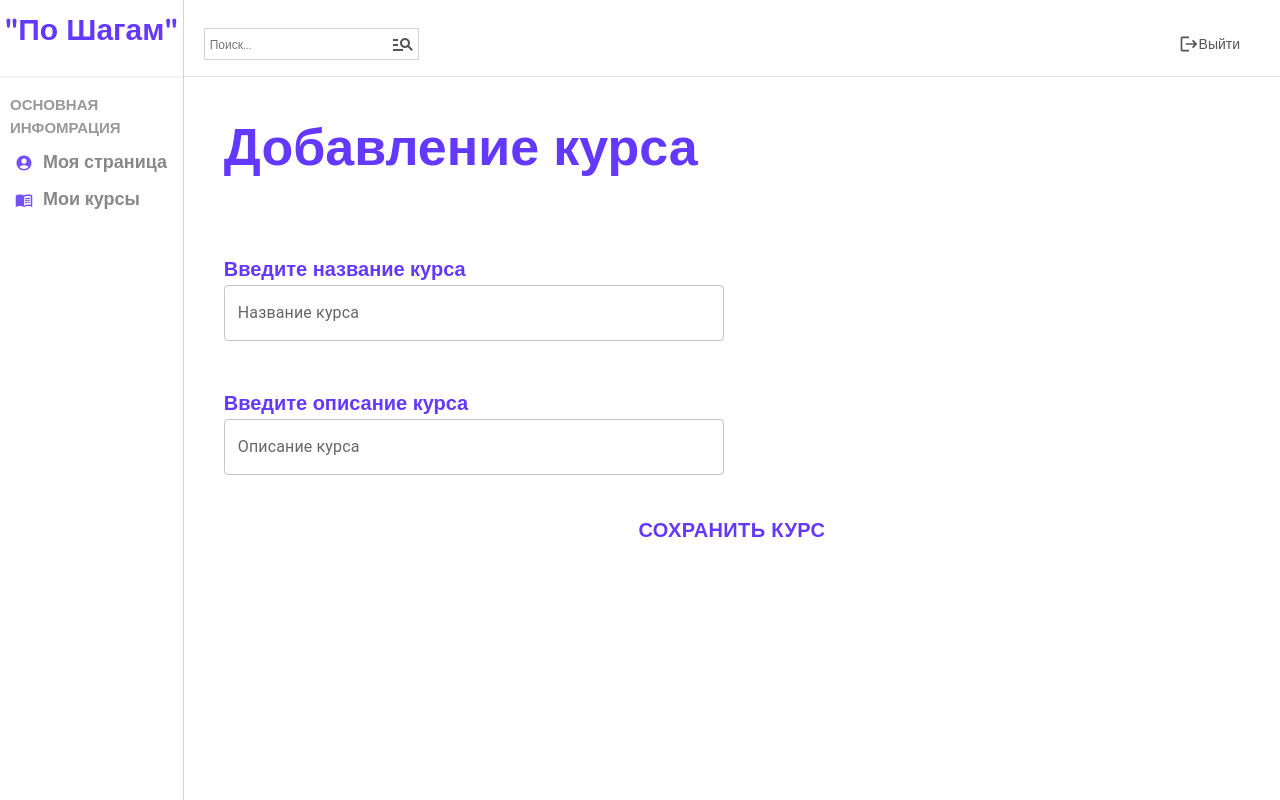
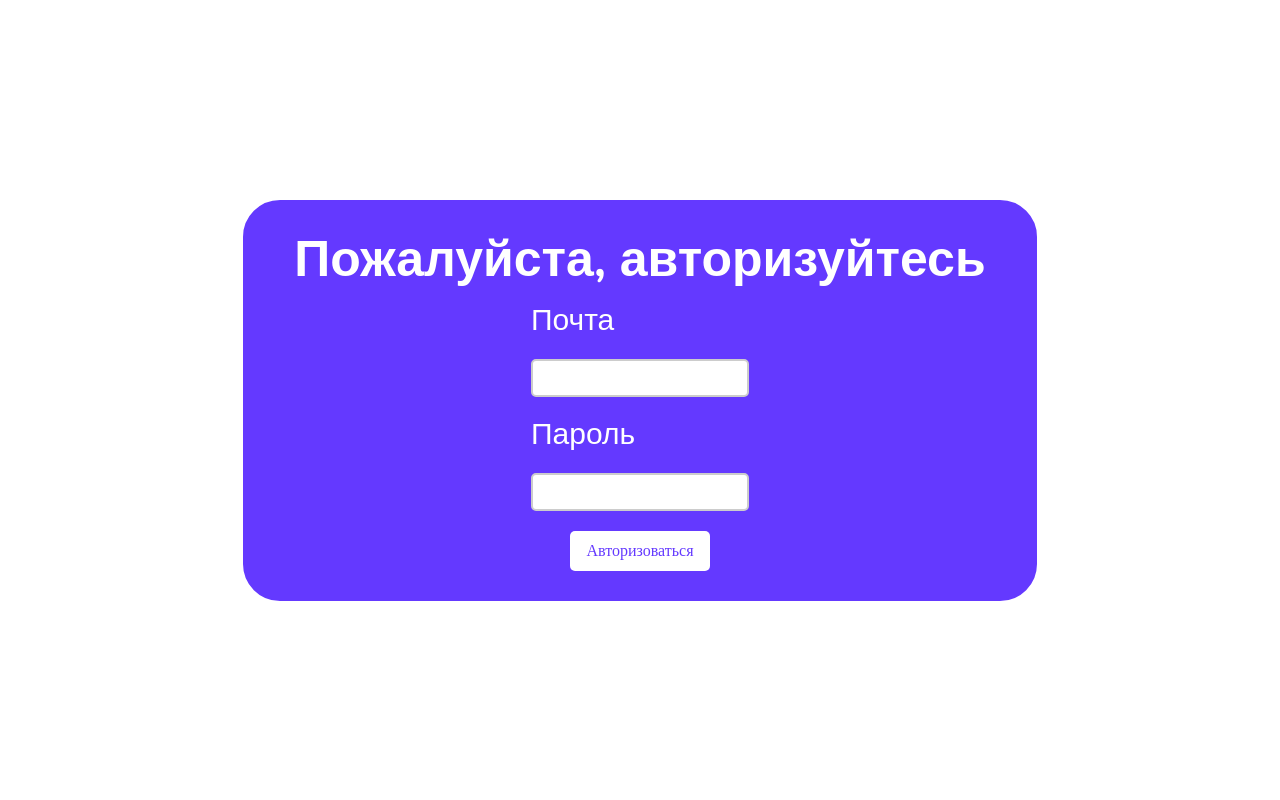
Before and after one commit to gorohov09/online-school-app, a React (Create React App) app: page /addCourse in a window 1280 px wide. Built offline with nearby package versions, Linux system fonts and the light colour scheme.

Commit message:
Страница авторизации + авторизация

```diff
--- a/src/App.jsx
+++ b/src/App.jsx
@@ -4,16 +4,27 @@ import CoursesPage from "./pages/course/CoursesPage";
 import AddCoursePage from "./pages/course/addCourse/AddCoursePage";
 import CourseSinglePage from "./pages/course/courseSinglePage/CourseSinglePage";
 import { BrowserRouter, Routes, Route } from "react-router-dom";
+import useToken from "./hooks/useToken";
+import { useState } from "react";
 
 function App() {
-  return (
+
+	const [isAuth, setIsAuth] = useState(false);
+	const { token, setToken } = useToken();
+
+	if(!token && !isAuth) {
+		console.log('Токена нет')
+		return <LoginPage setToken={setToken} setIsAuth={setIsAuth}/>
+	}
+
+  	return (
     <div className="App">
 		<BrowserRouter>
             <Routes>
-                <Route path="/" element={<HomePage />} />
-				<Route path="/courses" element={<CoursesPage />} />
-				<Route path="/courses/:courseId" element={<CourseSinglePage />} />
-				<Route path="/addCourse" element={<AddCoursePage />} />
+                <Route path="/" element={<HomePage setIsAuth={setIsAuth}/>} />
+				<Route path="/courses" element={<CoursesPage setIsAuth={setIsAuth}/>} />
+				<Route path="/courses/:courseId" element={<CourseSinglePage setIsAuth={setIsAuth}/>} />
+				<Route path="/addCourse" element={<AddCoursePage setIsAuth={setIsAuth}/>} />
             	<Route path="/login" element={<LoginPage />}/>
             </Routes>
         </BrowserRouter>
--- a/src/components/navbar/Navbar.jsx
+++ b/src/components/navbar/Navbar.jsx
@@ -3,7 +3,13 @@ import LogoutIcon from '@mui/icons-material/Logout';
 
 import "./navbar.scss"
 
-const Navbar = () => {
+const Navbar = ({setIsAuth}) => {
+
+    const handleAuth = () => {
+        sessionStorage.clear();
+        setIsAuth(false);
+    }
+
     return (
         <div className="navbar">
             <div className="wrapper">
@@ -13,9 +19,9 @@ const Navbar = () => {
                 </div>
 
                 <div className="items">
-                    <div className="item">
+                    <div onClick={handleAuth} className="item">
                         <LogoutIcon className='icon'/>
-                        Выйти
+                        <span>Выйти</span>
                     </div>
                 </div>
             </div>
--- a/src/components/navbar/navbar.scss
+++ b/src/components/navbar/navbar.scss
@@ -35,9 +35,13 @@
             align-items: center;
 
             .item {
+                :hover{
+                    color: #6439ff;
+                }
                 display: flex;
                 align-items: center;
                 margin-right: 20px;
+                cursor: pointer;
 
                 .icon {
                     font-size: 20px;
--- /dev/null
+++ b/src/hooks/useToken.jsx
@@ -0,0 +1,21 @@
+import { useState } from 'react';
+
+export default function useToken() {
+    const getToken = () => {
+        const tokenString = sessionStorage.getItem('token');
+        const userToken = JSON.parse(tokenString);
+        return userToken;
+    };
+
+    const [token, setToken] = useState(getToken());
+
+    const saveToken = userToken => {
+        sessionStorage.setItem('token', JSON.stringify(userToken));
+        setToken(token);
+    };
+
+    return {
+        setToken: saveToken,
+        token
+    }
+}
--- a/src/pages/course/CoursesPage.jsx
+++ b/src/pages/course/CoursesPage.jsx
@@ -7,12 +7,12 @@ import { Link } from 'react-router-dom'
 
 import './coursesPage.scss';
 
-const CoursesPage = () => {
+const CoursesPage = ({setIsAuth}) => {
     return (
         <div className="course">
             <Sidebar />
             <div className="courseContainer">
-                <Navbar />
+                <Navbar setIsAuth={setIsAuth}/>
                 <div className="courses">
                     <div className="operation">
                         <Stack direction="row" spacing={2}>
--- a/src/pages/course/addCourse/AddCoursePage.jsx
+++ b/src/pages/course/addCourse/AddCoursePage.jsx
@@ -12,7 +12,7 @@ import { useState } from "react";
 
 import './addCoursePage.scss';
 
-const AddCoursePage = () => {
+const AddCoursePage = ({setIsAuth}) => {
 
     const [loading, setLoading] = useState(false);
     const navigate = useNavigate();
@@ -43,7 +43,7 @@ const AddCoursePage = () => {
         <div className="course">
             <Sidebar />
             <div className="courseContainer">
-                <Navbar />
+                <Navbar setIsAuth={setIsAuth}/>
                 <div className="addCourse">
                     {
                         !loading ?
--- a/src/pages/home/HomePage.jsx
+++ b/src/pages/home/HomePage.jsx
@@ -6,12 +6,12 @@ import WidgetInfo from '../../components/widgetInfo/WidgetInfo';
 
 import "./homePage.scss";
 
-const HomePage = () => {
+const HomePage = ({setIsAuth}) => {
     return (
         <div className="home">
             <Sidebar />
             <div className="homeContainer">
-                <Navbar />
+                <Navbar setIsAuth={setIsAuth}/>
                 <div className="widgets">
                     <WidgetInfo type="students"/>
                     <WidgetInfo type="courses"/>
--- a/src/pages/login/LoginPage.jsx
+++ b/src/pages/login/LoginPage.jsx
@@ -1,11 +1,67 @@
-import React from "react";
+import {useState} from "react";
 import "./loginPage.scss";
 
-const LoginPage = () => {
+async function loginUser(credentials) {
+	return fetch('http://localhost:5259/api/auth/login', {
+	  method: 'POST',
+	  headers: {
+		'Content-Type': 'application/json'
+	  },
+	  body: JSON.stringify(credentials)
+	}).then(data => data.json())
+}
+
+const LoginPage = ({setToken, setIsAuth}) => {
+
+	const [email, setEmail] = useState();
+  	const [password, setPassword] = useState();
+
+	const handleSubmit = async e => {
+		e.preventDefault();
+		const data = await loginUser({
+			email: email,
+		  	password: password
+		});
+
+		console.log(data);
+
+		if (data?.status === 500){
+			console.log('Очистка формы')
+			e.target.reset();
+		}
+		else{
+			setToken(data.token);
+			setIsAuth(true);
+		}
+
+	}
+
     return (
-        <div>
-            Login
-        </div>
+		<div className="login-section">
+			<div className="login-wrapper">
+				<h1>Пожалуйста, авторизуйтесь</h1>
+				<form onSubmit={handleSubmit}>
+      				<div className="form">
+					  	<div className="email">
+					  		<label>
+        						<p>Почта</p>
+        						<input type="text" onChange={e => setEmail(e.target.value)}/>
+      						</label>
+						</div>
+      					<div className="password">
+							<label>
+        						<p>Пароль</p>
+        						<input type="password" onChange={e => setPassword(e.target.value)}/>
+      						</label>
+						</div>
+      					<div className="button">
+        					<button type="submit">Авторизоваться</button>
+      					</div>
+					</div>
+    			</form>
+			</div>
+		</div>
+
     )
 }
 
--- a/src/pages/login/loginPage.scss
+++ b/src/pages/login/loginPage.scss
@@ -0,0 +1,94 @@
+.login-section{
+    width: 100%;
+    height: 100%;
+    position: fixed;
+    top: 0;
+    left: 0;
+    display: flex;
+    overflow: auto;
+
+    .login-wrapper {
+        width: 800px;
+        padding: 30px;
+        margin: auto;
+        display: flex;
+        flex-direction: column;
+        align-items: center;
+        background-color: #6439ff;
+        border: 3px solid white;
+        border-radius: 40px;
+
+        .form{
+            display: flex;
+            flex-direction: column;
+            justify-content: space-between;
+            align-items: center;
+
+            .email {
+                p {
+                    font-size: 30px;
+                    font-weight: 500;
+                    color: white;
+                }
+
+                input[type=text] {
+                    padding:5px;
+                    border:2px solid #ccc;
+                    -webkit-border-radius: 5px;
+                    border-radius: 5px;
+                }
+
+                input[type=text]:focus {
+                    border-color:#333;
+                }
+
+                margin-bottom: 15px;
+            }
+
+            .password {
+                p {
+                    font-size: 30px;
+                    font-weight: 500;
+                    color: white;
+                }
+
+                input[type=password] {
+                    padding:5px;
+                    border:2px solid #ccc;
+                    -webkit-border-radius: 5px;
+                    border-radius: 5px;
+                }
+
+                input[type=password]:focus {
+                    border-color:#333;
+                }
+
+                margin-bottom: 20px;
+            }
+
+            .button {
+                button {
+                    min-width: 100px;
+                    font-family: 'Nunito';
+                    appearance: none;
+                    border: 0;
+                    border-radius: 5px;
+                    background: white;
+                    color: #6439ff;
+                    padding: 8px 16px;
+                    font-size: 1rem;
+                    cursor: pointer;
+                }
+            }
+
+
+
+        }
+
+        h1 {
+            font-size: 50px;
+            font-weight: bold;
+            color: white;
+        }
+    }
+}
```
